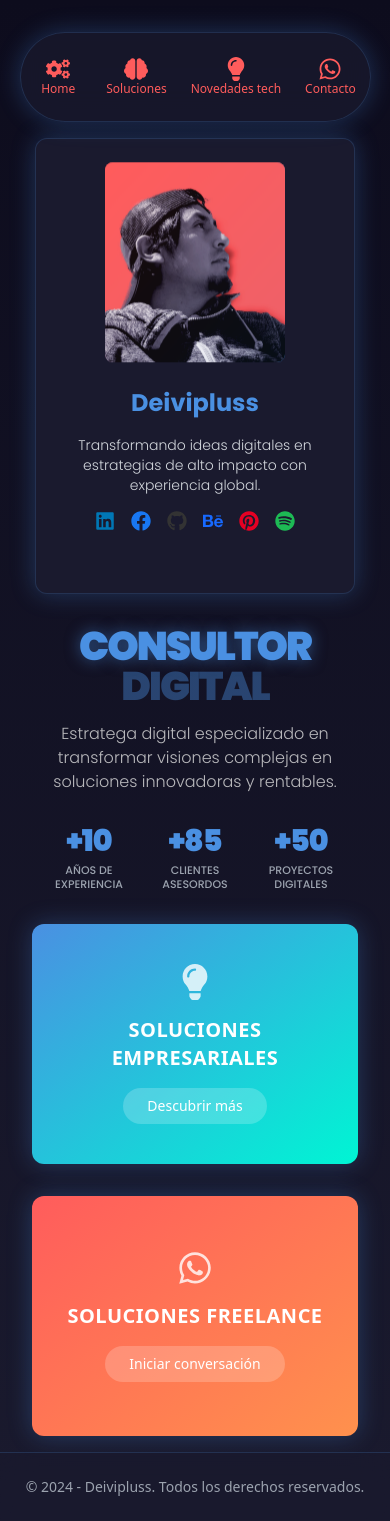
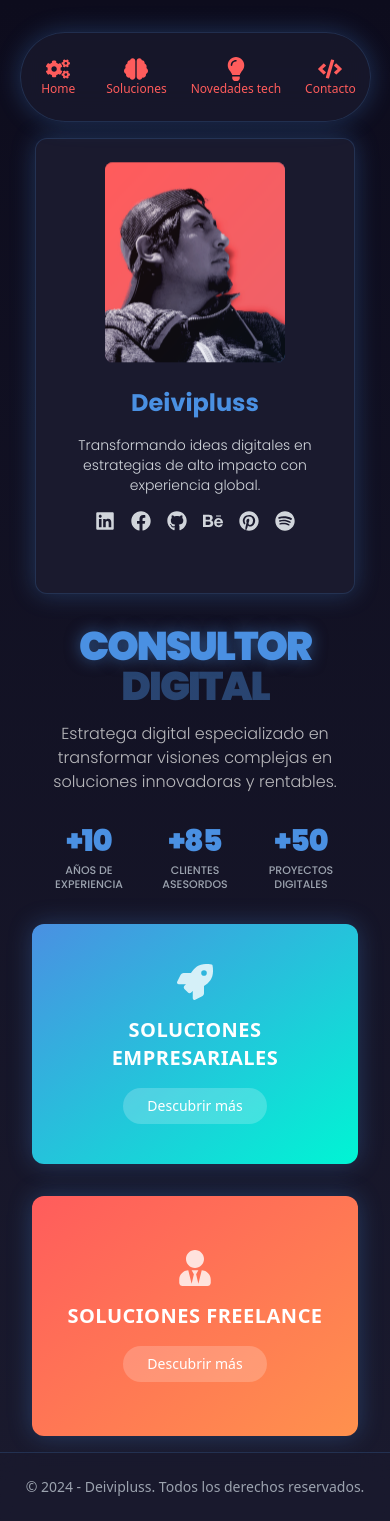
Before and after one commit to deivipluss/landing, a Next.js app: page / in a window 390 px wide. Built offline with nearby package versions, Linux system fonts and the light colour scheme.

Commit message:
homeactualizado2

```diff
--- a/app/page.tsx
+++ b/app/page.tsx
@@ -3,14 +3,16 @@ import React from "react";
 import {
   FaCogs,
   FaBrain,
-  FaWhatsapp,
+  FaLightbulb,
+  FaCode,
+  FaRocket,
+  FaUserTie,
   FaLinkedin,
   FaFacebook,
   FaGithub,
   FaBehance,
   FaPinterest,
-  FaSpotify,
-  FaLightbulb
+  FaSpotify
 } from "react-icons/fa";
 import Link from 'next/link';
 import { motion } from 'framer-motion';
@@ -33,42 +35,18 @@ const navItems = [
   },
   {
     href: "/contacto",
-    icon: <FaWhatsapp className="transition-transform duration-300 group-hover:rotate-12" />,
+    icon: <FaCode className="transition-transform duration-300 group-hover:rotate-12" />,
     label: "Contacto"
   },
 ];
 
 const socialLinks = [
-  {
-    Icon: FaLinkedin,
-    color: '#0077B5',
-    href: "https://www.linkedin.com/in/deivipluss"
-  },
-  {
-    Icon: FaFacebook,
-    color: '#1877F2',
-    href: "https://www.facebook.com/deivipluss"
-  },
-  {
-    Icon: FaGithub,
-    color: '#333',
-    href: "https://www.github.com/deivipluss"
-  },
-  {
-    Icon: FaBehance,
-    color: '#1769FF',
-    href: "https://www.behance.net/deivipluss"
-  },
-  {
-    Icon: FaPinterest,
-    color: '#E60023',
-    href: "https://www.pinterest.com/deivipluss"
-  },
-  {
-    Icon: FaSpotify,
-    color: '#1DB954',
-    href: "https://open.spotify.com/user/deivipluss"
-  }
+  { Icon: FaLinkedin, href: "https://www.linkedin.com/in/deivipluss" },
+  { Icon: FaFacebook, href: "https://www.facebook.com/deivipluss" },
+  { Icon: FaGithub, href: "https://www.github.com/deivipluss" },
+  { Icon: FaBehance, href: "https://www.behance.net/deivipluss" },
+  { Icon: FaPinterest, href: "https://www.pinterest.com/deivipluss" },
+  { Icon: FaSpotify, href: "https://open.spotify.com/user/deivipluss" }
 ];
 
 const ProfileCard: React.FC = () => (
@@ -92,7 +70,7 @@ const ProfileCard: React.FC = () => (
       Transformando ideas digitales en estrategias de alto impacto con experiencia global.
     </p>
     <div className="flex space-x-4 mt-2 md:mt-4 justify-center">
-      {socialLinks.map(({ Icon, color, href }, index) => (
+      {socialLinks.map(({ Icon, href }, index) => (
         <motion.a
           key={index}
           href={href}
@@ -100,12 +78,9 @@ const ProfileCard: React.FC = () => (
           rel="noopener noreferrer"
           whileHover={{ scale: 1.2, rotate: 15 }}
           whileTap={{ scale: 0.9 }}
-          className="cursor-pointer"
+          className="cursor-pointer text-gray-300 hover:text-[#4A90E2] transition-colors duration-300"
         >
-          <Icon
-            className={`text-xl md:text-2xl`}
-            style={{ color }}
-          />
+          <Icon className={`text-xl md:text-2xl`} />
         </motion.a>
       ))}
     </div>
@@ -201,7 +176,7 @@ const App: React.FC = () => {
                     className="bg-gradient-to-br from-[#4A90E2] to-[#00F5D4] text-white p-6 rounded-xl relative shadow-glow h-[240px] flex items-center justify-center w-full overflow-hidden"
                   >
                     <div className="flex flex-col items-center justify-center text-center space-y-4 z-10">
-                      <FaLightbulb className="text-4xl opacity-80 group-hover:opacity-100 transition-opacity" />
+                      <FaRocket className="text-4xl opacity-80 group-hover:opacity-100 transition-opacity" />
                       <h3 className="text-xl font-bold tracking-wide">SOLUCIONES EMPRESARIALES</h3>
                       <div className="bg-white/20 px-6 py-2 rounded-full text-sm hover:bg-white/30 transition-all">
                         Descubrir más
@@ -215,10 +190,10 @@ const App: React.FC = () => {
                     className="bg-gradient-to-br from-[#FF5C5C] to-[#FF914D] text-white p-6 rounded-xl relative shadow-glow h-[240px] flex items-center justify-center w-full overflow-hidden"
                   >
                     <div className="flex flex-col items-center justify-center text-center space-y-4 z-10">
-                      <FaWhatsapp className="text-4xl opacity-80 group-hover:opacity-100 transition-opacity" />
+                      <FaUserTie className="text-4xl opacity-80 group-hover:opacity-100 transition-opacity" />
                       <h3 className="text-xl font-bold tracking-wide">SOLUCIONES FREELANCE</h3>
                       <div className="bg-white/20 px-6 py-2 rounded-full text-sm hover:bg-white/30 transition-all">
-                        Iniciar conversación
+                        Descubrir más
                       </div>
                     </div>
                   </motion.div>
```
